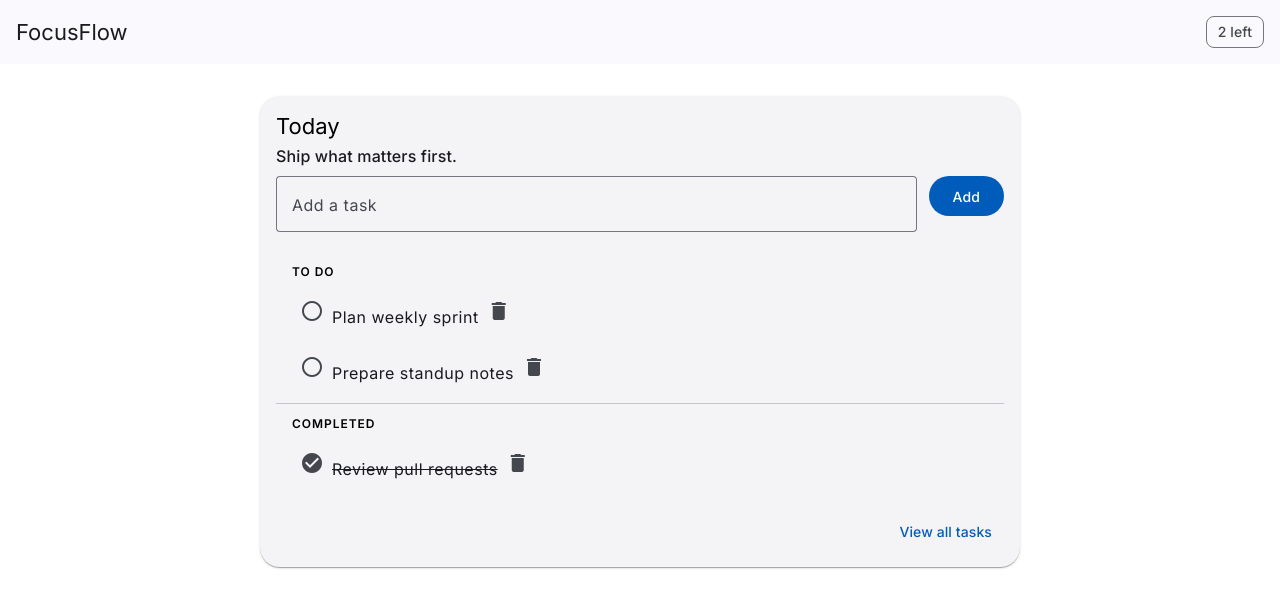
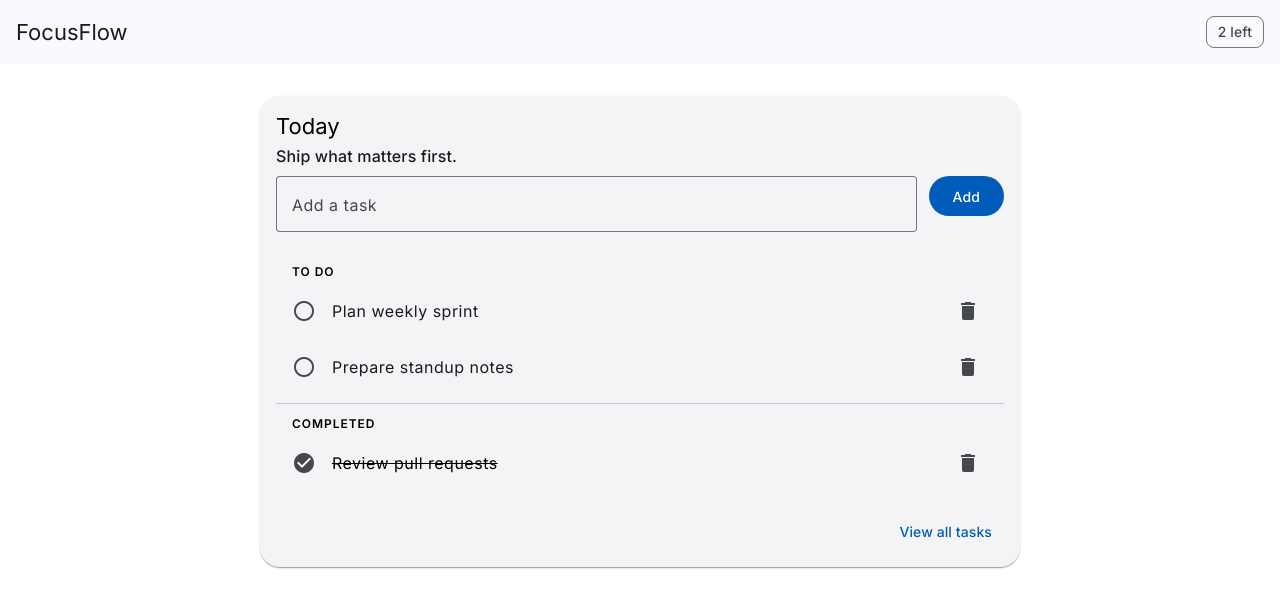
Before and after one commit to habi4ek/todo, an Angular app: page / in a window 1280 px wide. Shown: the top 608 px of the page. Built offline with nearby package versions, Linux system fonts and the light colour scheme.

Commit message:
Make entire todo row clickable and keep delete action right-aligned

```diff
--- a/src/app/app.component.html
+++ b/src/app/app.component.html
@@ -27,12 +27,23 @@
 
       <mat-list>
         <div class="section-label" *ngIf="pendingTodos.length">To do</div>
-        <mat-list-item *ngFor="let todo of pendingTodos" class="todo-item">
-          <button mat-icon-button (click)="toggleTodo(todo)" aria-label="Mark done">
-            <mat-icon>radio_button_unchecked</mat-icon>
-          </button>
-          <span>{{ todo.title }}</span>
-          <button mat-icon-button color="warn" (click)="removeTodo(todo)" aria-label="Delete task">
+        <mat-list-item
+          *ngFor="let todo of pendingTodos"
+          class="todo-item"
+          (click)="toggleTodo(todo)"
+          (keydown.enter)="toggleTodo(todo)"
+          (keydown.space)="toggleTodo(todo); $event.preventDefault()"
+          tabindex="0"
+        >
+          <mat-icon matListItemIcon>radio_button_unchecked</mat-icon>
+          <div matListItemTitle>{{ todo.title }}</div>
+          <button
+            mat-icon-button
+            matListItemMeta
+            color="warn"
+            (click)="removeTodo(todo); $event.stopPropagation()"
+            aria-label="Delete task"
+          >
             <mat-icon>delete</mat-icon>
           </button>
         </mat-list-item>
@@ -40,12 +51,23 @@
         <mat-divider *ngIf="pendingTodos.length && completedTodos.length" class="section-divider"></mat-divider>
 
         <div class="section-label" *ngIf="completedTodos.length">Completed</div>
-        <mat-list-item *ngFor="let todo of completedTodos" class="todo-item">
-          <button mat-icon-button (click)="toggleTodo(todo)" aria-label="Mark not done">
-            <mat-icon>check_circle</mat-icon>
-          </button>
-          <span class="done">{{ todo.title }}</span>
-          <button mat-icon-button color="warn" (click)="removeTodo(todo)" aria-label="Delete task">
+        <mat-list-item
+          *ngFor="let todo of completedTodos"
+          class="todo-item"
+          (click)="toggleTodo(todo)"
+          (keydown.enter)="toggleTodo(todo)"
+          (keydown.space)="toggleTodo(todo); $event.preventDefault()"
+          tabindex="0"
+        >
+          <mat-icon matListItemIcon>check_circle</mat-icon>
+          <div matListItemTitle class="done">{{ todo.title }}</div>
+          <button
+            mat-icon-button
+            matListItemMeta
+            color="warn"
+            (click)="removeTodo(todo); $event.stopPropagation()"
+            aria-label="Delete task"
+          >
             <mat-icon>delete</mat-icon>
           </button>
         </mat-list-item>
--- a/src/app/app.component.scss
+++ b/src/app/app.component.scss
@@ -47,6 +47,12 @@ mat-form-field {
   margin-bottom: 0.5rem;
   border-radius: 0.75rem;
   background: var(--mat-sys-surface-container-low);
+  cursor: pointer;
+
+  &:focus-visible {
+    outline: 2px solid var(--mat-sys-primary);
+    outline-offset: 2px;
+  }
 }
 
 
```
